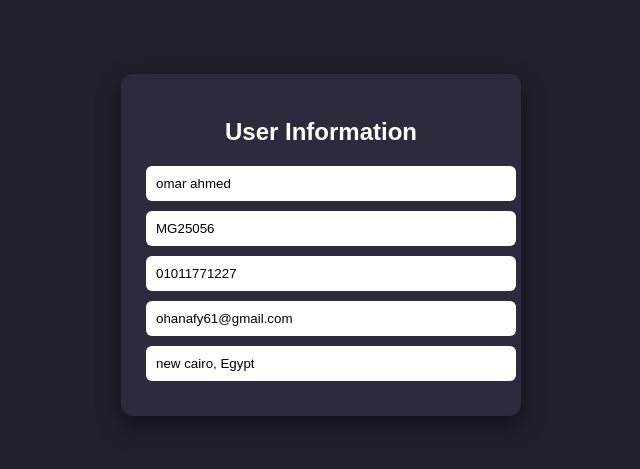
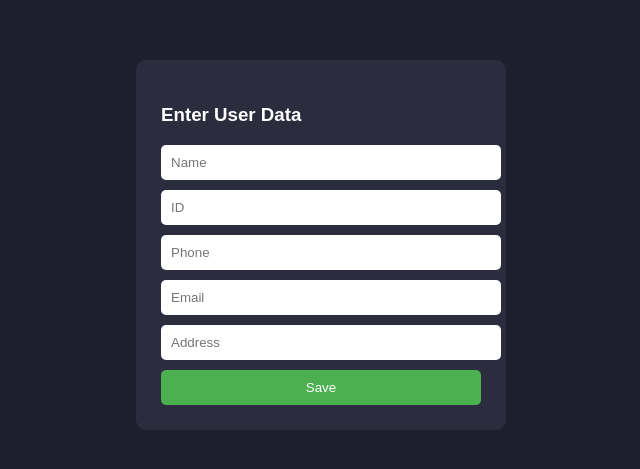
Before and after one commit to Omarhanafy61/Local_storgae, a plain HTML site: page index.html in a window 1280 px wide. Shown: the part 163-632 px from the top of the page, without its empty margins (319-959 px from the left). Drawn offline with Linux system fonts and the light colour scheme.

Commit message:
Add user data input form and local storage functionality

```diff
--- a/index.html
+++ b/index.html
@@ -2,70 +2,69 @@
 <html lang="en">
 <head>
     <meta charset="UTF-8">
-    <title>User Information</title>
+    <title>Save to Local Storage</title>
     <style>
         body {
-            background: #1f1f2e;
             font-family: Arial, sans-serif;
+            background: #1e1e2f;
+            color: white;
             display: flex;
             justify-content: center;
             align-items: center;
             height: 100vh;
-            color: white;
         }
 
-        .card {
-            background: #2b2b3d;
+        .box {
+            background: #2c2c3f;
             padding: 25px;
-            width: 350px;
-            border-radius: 12px;
-            box-shadow: 0 10px 25px rgba(0,0,0,0.4);
-        }
-
-        h2 {
-            text-align: center;
-            margin-bottom: 20px;
+            border-radius: 10px;
+            width: 320px;
         }
 
         input {
             width: 100%;
             padding: 10px;
             margin-bottom: 10px;
-            border-radius: 6px;
             border: none;
+            border-radius: 5px;
+        }
+
+        button {
+            width: 100%;
+            padding: 10px;
+            background: #4caf50;
+            color: white;
+            border: none;
+            border-radius: 5px;
+            cursor: pointer;
         }
     </style>
 </head>
+
 <body>
 
-<div class="card">
-    <h2>User Information</h2>
+<div class="box">
+    <h3>Enter User Data</h3>
 
-    <input id="name" readonly>
-    <input id="id" readonly>
-    <input id="phone" readonly>
-    <input id="email" readonly>
-    <input id="address" readonly>
+    <input id="name" placeholder="Name">
+    <input id="id" placeholder="ID">
+    <input id="phone" placeholder="Phone">
+    <input id="email" placeholder="Email">
+    <input id="address" placeholder="Address">
+
+    <button onclick="saveData()">Save</button>
 </div>
 
 <script>
-    // STATIC DATA (edit this anytime)
-    const userData = {
-        name: "omar ahmed",
-        id: "MG25056",
-        phone: "01011771227",
-        email: "ohanafy61@gmail.com",
-        address: "new cairo, Egypt"
-    };
+    function saveData() {
+        localStorage.setItem("name", document.getElementById("name").value);
+        localStorage.setItem("id", document.getElementById("id").value);
+        localStorage.setItem("phone", document.getElementById("phone").value);
+        localStorage.setItem("email", document.getElementById("email").value);
+        localStorage.setItem("address", document.getElementById("address").value);
 
-    // Load data when page opens
-    window.onload = function () {
-        document.getElementById("name").value = userData.name;
-        document.getElementById("id").value = userData.id;
-        document.getElementById("phone").value = userData.phone;
-        document.getElementById("email").value = userData.email;
-        document.getElementById("address").value = userData.address;
-    };
+        alert("Data saved! Check Application → Local Storage");
+    }
 </script>
 
 </body>
```
